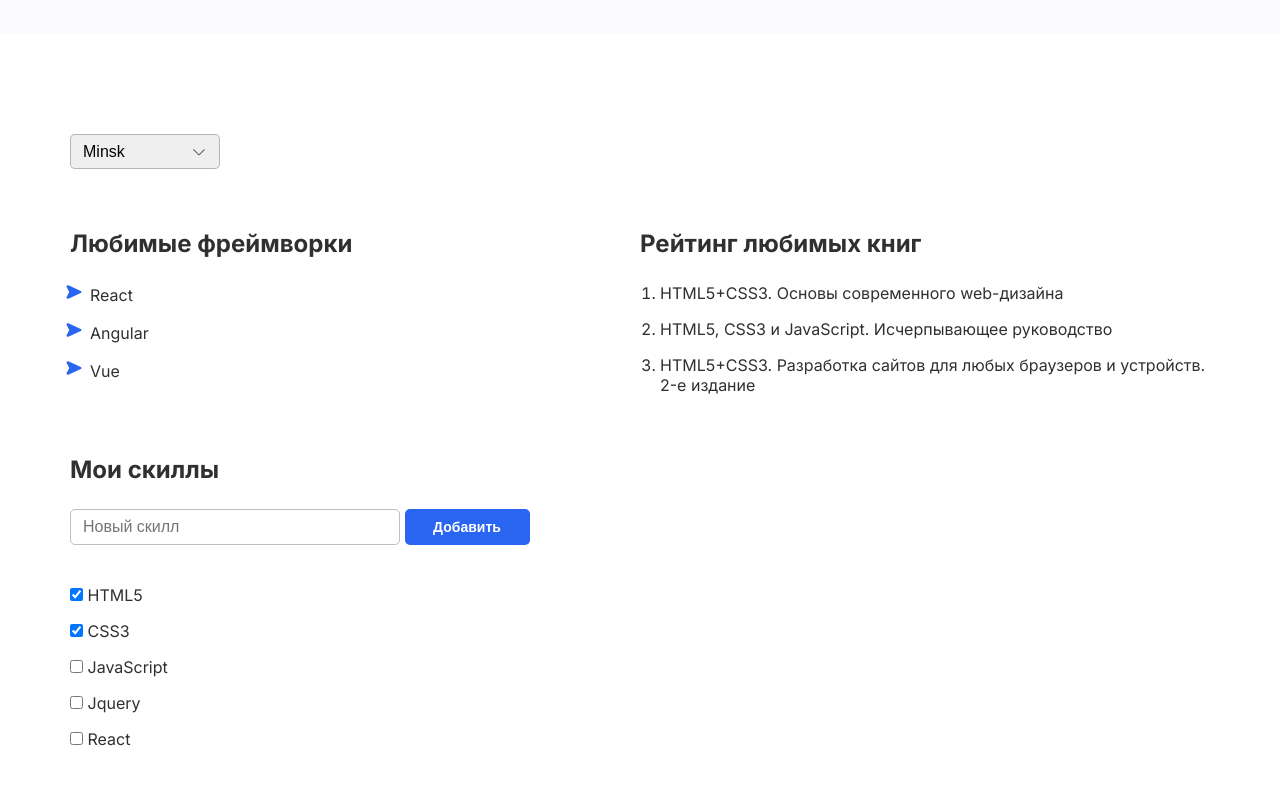
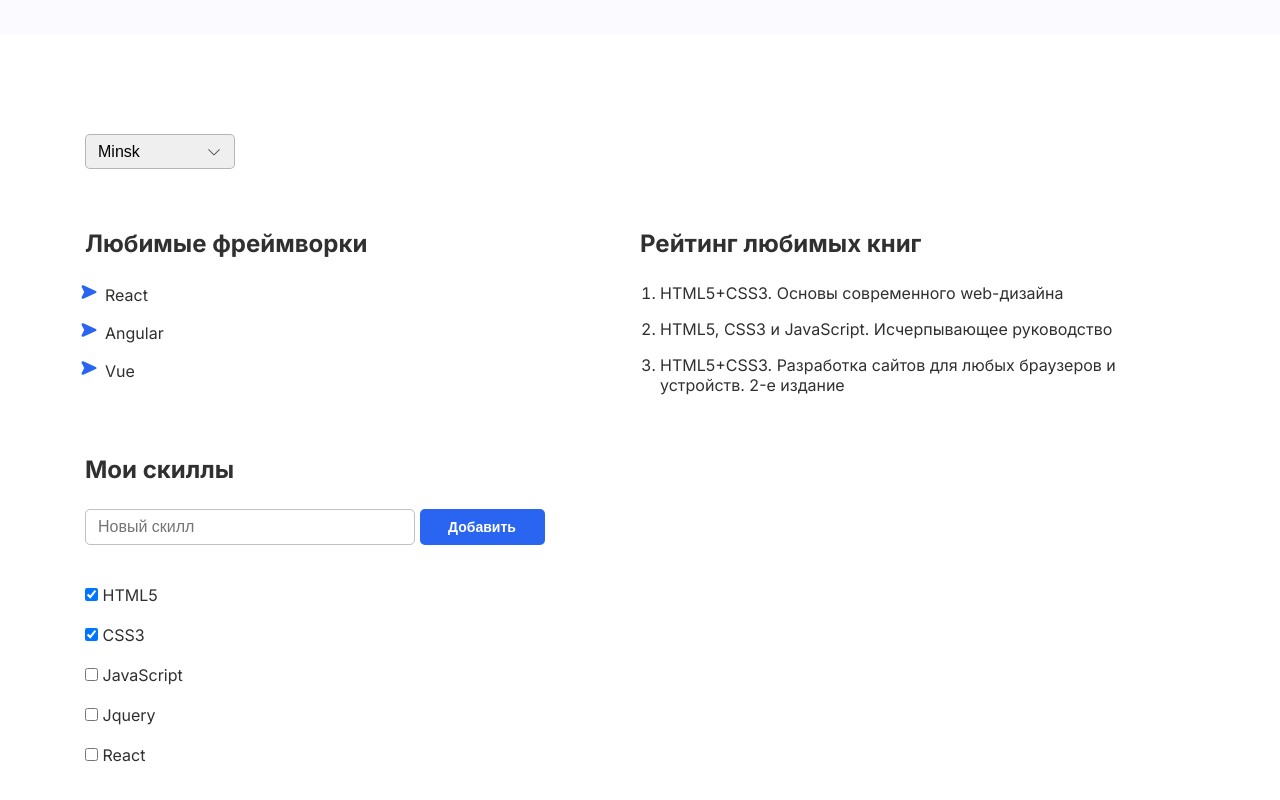
Before and after one commit to ElenaZHe/test-lesson-3, a plain HTML site: page index.html in a window 1280 px wide. Shown: the part 1180-1980 px from the top of the page. Drawn offline with Linux system fonts and the light colour scheme.

Commit message:
fix bug 1

```diff
--- a/style.css
+++ b/style.css
@@ -8,7 +8,7 @@
     margin: 0 auto;
     width: 100%;
     /* 📍 Максимальная ширина для контейнера */
-    max-width: 1170px;
+    max-width: 1140px;
     padding: 0 15px;
     margin-left: auto;
     margin-right: auto;
@@ -142,7 +142,7 @@ select:hover,
     /* 📍 Свойства flexbox для расположения элементов с классом .label */
     display: flex;
     flex-direction: column;
-    gap: 16px;
+    gap: 20px;
 }
 
 .books-list {
```
